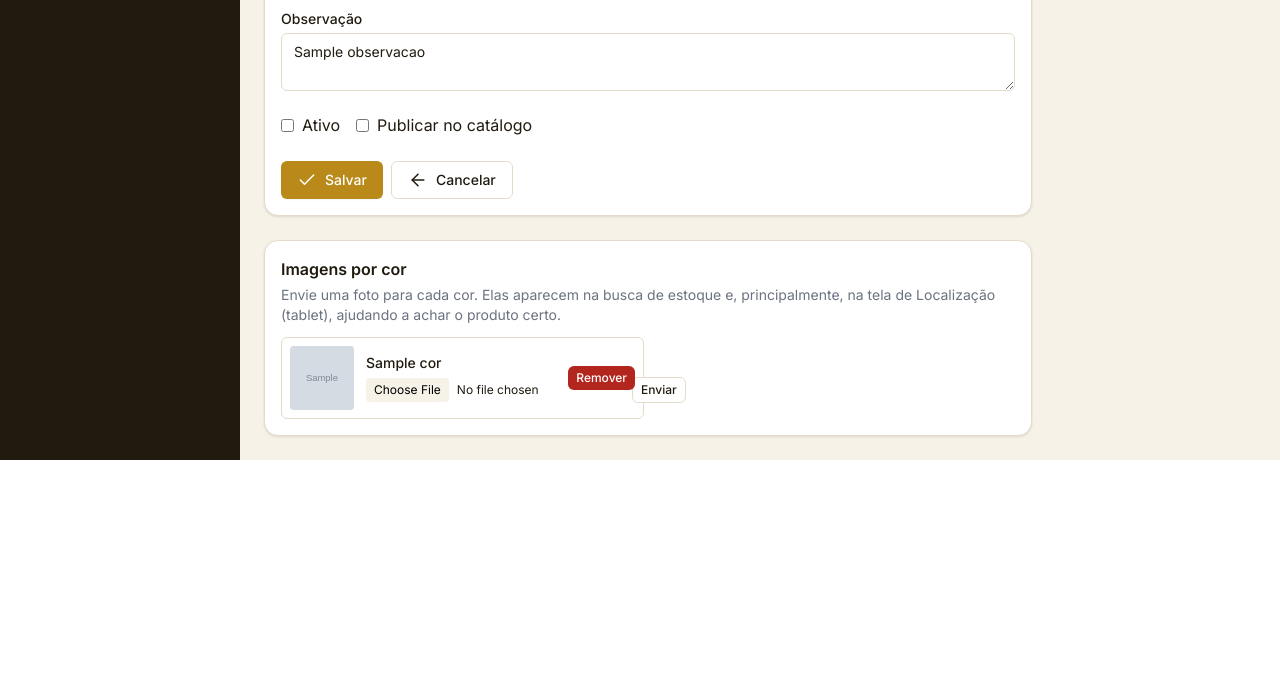
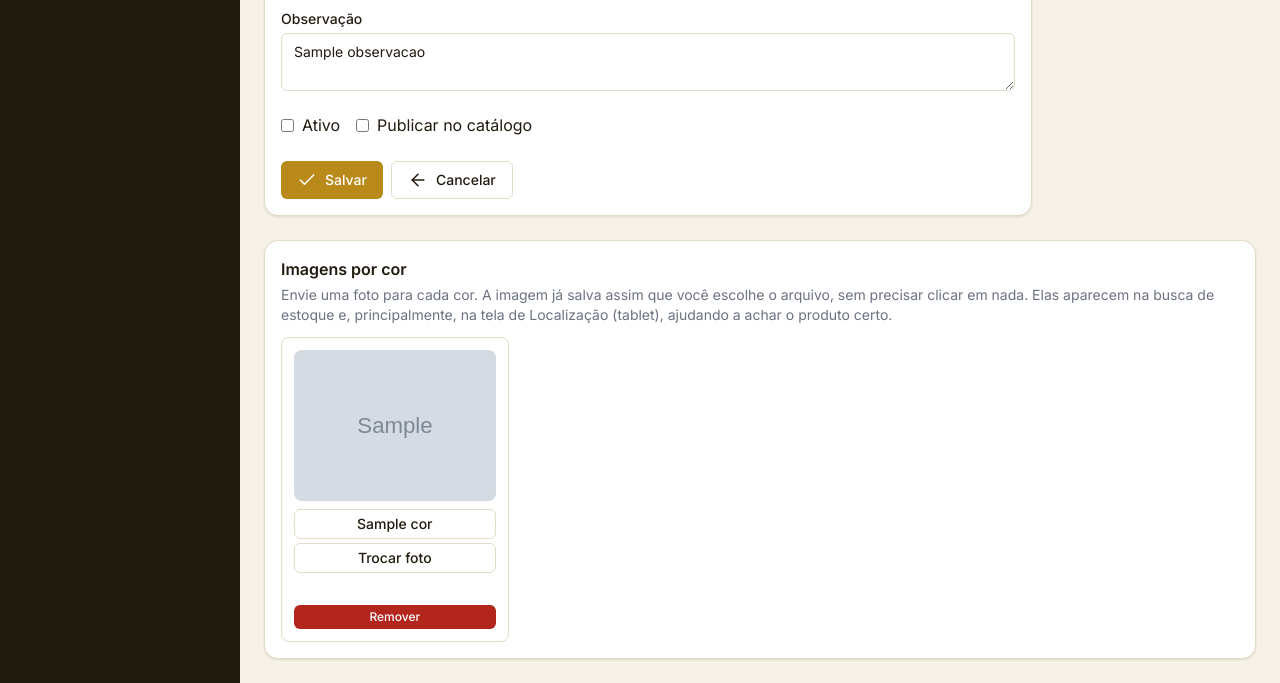
Before and after one commit to NextLayerDev/nl_softwareEstrela, a FastAPI app: template app/web/templates/produtos/form.html in a window 1280 px wide. Shown: the part 631-1314 px from the top of the page. Before the commit the page ends 1091 px from the top, so only its background shows below. Run offline with FastAPI, Linux system fonts and the light colour scheme; the template is opened without the code that fills it: most values are stand-ins (such as "Sample title", 1, 10 or a date in 2020); grey boxes marked "Sample" are stand-in pictures.

Commit message:
feat(produtos): fotos maiores, upload automático e nome de variação editável
Card de "Imagens por cor" ocupa a tela toda, foto sobe assim que o
arquivo é escolhido (sem precisar clicar em Enviar), e o nome da cor
agora é editável inline. Aumenta o tamanho da foto em todos os lugares
que exibem imagem de produto (estoque, pedidos, separação, listagem).
Corrige _linhas.html, que ainda filtrava pelo campo antigo
imagem_filename e nunca mostrava a foto na listagem.

Co-Authored-By: Claude Sonnet 5 <noreply@anthropic.com>

```diff
--- a/app/repositories/produto_repo.py
+++ b/app/repositories/produto_repo.py
@@ -3,12 +3,15 @@ from __future__ import annotations
 from sqlalchemy import func, or_, select
 from sqlalchemy.orm import Session, selectinload
 
-from app.models.produto import Produto
+from app.models.produto import Produto, ProdutoVariacao
 
 
 class ProdutoRepository:
     def get(self, db: Session, produto_id: int) -> Produto | None:
         return db.get(Produto, produto_id)
+
+    def get_variacao(self, db: Session, variacao_id: int) -> ProdutoVariacao | None:
+        return db.get(ProdutoVariacao, variacao_id)
 
     def get_by_codigo(self, db: Session, codigo: str) -> Produto | None:
         return db.scalar(select(Produto).where(Produto.codigo == codigo.strip()))
--- a/app/web/templates/estoque/_cartoes_local.html
+++ b/app/web/templates/estoque/_cartoes_local.html
@@ -3,11 +3,11 @@
 <div class="card border-2 border-marca-borda">
   <div class="flex items-start gap-4">
     {# Foto da cor — destaque para o funcionário reconhecer o modelo. #}
-    <div class="h-28 w-28 flex-shrink-0 overflow-hidden rounded-lg border border-marca-borda bg-marca-fundo">
+    <div class="h-40 w-40 flex-shrink-0 overflow-hidden rounded-lg border border-marca-borda bg-marca-fundo">
       {% if v.imagem_url %}
-        <img src="{{ v.imagem_url }}" alt="{{ p.descricao }} {{ v.cor }}" class="h-28 w-28 object-cover" />
+        <img src="{{ v.imagem_url }}" alt="{{ p.descricao }} {{ v.cor }}" class="h-40 w-40 object-cover" />
       {% else %}
-        <div class="flex h-28 w-28 items-center justify-center text-sm text-gray-400">sem foto</div>
+        <div class="flex h-40 w-40 items-center justify-center text-sm text-gray-400">sem foto</div>
       {% endif %}
     </div>
     <div class="flex flex-1 items-start justify-between gap-4">
--- a/app/web/templates/estoque/_macro_linha.html
+++ b/app/web/templates/estoque/_macro_linha.html
@@ -4,7 +4,7 @@
 <tr id="linha-{{ v.id }}" {% if oob %}hx-swap-oob="true"{% endif %} class="{{ '' if v.ativo else 'opacity-50' }}">
   <td>
     {% if v.imagem_url %}
-      <img src="{{ v.imagem_url }}" alt="{{ v.cor }}" class="h-10 w-10 rounded object-cover" />
+      <img src="{{ v.imagem_url }}" alt="{{ v.cor }}" class="h-14 w-14 rounded object-cover" />
     {% else %}
       <span class="text-xs text-gray-300">—</span>
     {% endif %}
--- a/app/web/templates/pedidos/_busca_resultado.html
+++ b/app/web/templates/pedidos/_busca_resultado.html
@@ -9,9 +9,9 @@
                 htmx.ajax('GET', '/pedidos/saldo/{{ v.id }}?qtd=' + (qtd || 1), {target: '#saldo-box'});
                 document.getElementById('resultado-busca').innerHTML = ''">
   {% if v.imagem_url %}
-    <img src="{{ v.imagem_url }}" alt="" class="h-8 w-8 shrink-0 rounded object-cover" />
+    <img src="{{ v.imagem_url }}" alt="" class="h-12 w-12 shrink-0 rounded object-cover" />
   {% else %}
-    <span class="h-8 w-8 shrink-0 rounded bg-gold-50"></span>
+    <span class="h-12 w-12 shrink-0 rounded bg-gold-50"></span>
   {% endif %}
   <span class="font-mono">{{ p.codigo }}</span>
   <span class="min-w-0 flex-1 truncate">{{ p.descricao }}</span>
--- a/app/web/templates/pedidos/_saldo.html
+++ b/app/web/templates/pedidos/_saldo.html
@@ -2,7 +2,7 @@
 <div class="flex gap-3 rounded-md border border-marca-borda bg-marca-fundo p-3 text-sm">
   {% if variacao.imagem_url %}
   <img src="{{ variacao.imagem_url }}" alt="{{ variacao.cor }}"
-       class="h-20 w-20 flex-shrink-0 rounded border border-marca-borda object-cover" />
+       class="h-28 w-28 flex-shrink-0 rounded border border-marca-borda object-cover" />
   {% endif %}
   <div class="flex-1">
   <p class="font-semibold">{{ produto.codigo }} — {{ produto.descricao }} {% if variacao.cor %}({{ variacao.cor }}){% endif %}</p>
--- a/app/web/templates/produtos/_linhas.html
+++ b/app/web/templates/produtos/_linhas.html
@@ -1,9 +1,9 @@
 {% for p in produtos %}
-{% set vimg = (p.variacoes | selectattr("imagem_filename") | list | first) %}
+{% set vimg = (p.variacoes | selectattr("imagem_url") | list | first) %}
 <tr class="{{ '' if p.ativo else 'opacity-50' }}">
   <td>
     {% if vimg %}
-      <img src="{{ vimg.imagem_url }}" alt="{{ p.codigo }}" class="h-10 w-10 rounded object-cover" />
+      <img src="{{ vimg.imagem_url }}" alt="{{ p.codigo }}" class="h-14 w-14 rounded object-cover" />
     {% else %}
       <span class="text-xs text-gray-300">—</span>
     {% endif %}
--- a/app/web/templates/produtos/_thumb_variacao.html
+++ b/app/web/templates/produtos/_thumb_variacao.html
@@ -1,27 +1,37 @@
-<div id="var-thumb-{{ variacao.id }}" class="flex items-center gap-3 rounded-md border border-marca-borda p-2">
-  <div class="h-16 w-16 flex-shrink-0 overflow-hidden rounded bg-marca-fundo">
+<div id="var-thumb-{{ variacao.id }}" class="flex flex-col items-center gap-2 rounded-lg border border-marca-borda p-3">
+  <div class="aspect-square w-full overflow-hidden rounded-lg bg-marca-fundo">
     {% if variacao.imagem_url %}
       <img src="{{ variacao.imagem_url }}" alt="{{ variacao.cor or 'padrão' }}"
-           class="h-16 w-16 object-cover" />
+           class="h-full w-full object-cover" />
     {% else %}
-      <div class="flex h-16 w-16 items-center justify-center text-[10px] text-gray-400">sem foto</div>
+      <div class="flex h-full w-full items-center justify-center text-xs text-gray-400">sem foto</div>
     {% endif %}
   </div>
-  <div class="min-w-0 flex-1">
-    <div class="text-sm font-medium">{{ variacao.cor or "padrão" }}</div>
-    <form hx-post="/produtos/variacao/{{ variacao.id }}/imagem"
-          hx-encoding="multipart/form-data"
-          hx-target="#var-thumb-{{ variacao.id }}"
-          hx-swap="outerHTML"
-          class="mt-1 flex items-center gap-2">
-      <input type="file" name="imagem" accept="image/*" required
-             class="text-xs file:mr-2 file:rounded file:border-0 file:bg-gold-100 file:px-2 file:py-1" />
-      <button type="submit" class="btn-secundario px-2 py-1 text-xs">Enviar</button>
+  <div class="w-full text-center">
+    <input type="text" name="cor" value="{{ variacao.cor }}" placeholder="padrão"
+           hx-post="/produtos/variacao/{{ variacao.id }}/cor"
+           hx-trigger="change"
+           hx-target="#var-thumb-{{ variacao.id }}"
+           hx-swap="outerHTML"
+           class="input py-1 text-center text-sm font-medium" />
+    <form hx-encoding="multipart/form-data">
+      <label class="mt-1 block cursor-pointer text-xs">
+        <input type="file" name="imagem" accept="image/*" class="hidden"
+               hx-post="/produtos/variacao/{{ variacao.id }}/imagem"
+               hx-trigger="change"
+               hx-target="#var-thumb-{{ variacao.id }}"
+               hx-swap="outerHTML"
+               hx-indicator="#var-carregando-{{ variacao.id }}" />
+        <span class="btn-secundario inline-block w-full px-2 py-1">
+          {{ "Trocar foto" if variacao.imagem_url else "Enviar foto" }}
+        </span>
+      </label>
     </form>
+    <span id="var-carregando-{{ variacao.id }}" class="carregando" role="status">enviando…</span>
   </div>
   {% if variacao.imagem_url %}
   <button hx-post="/produtos/variacao/{{ variacao.id }}/imagem/remover"
           hx-target="#var-thumb-{{ variacao.id }}" hx-swap="outerHTML"
-          class="btn-perigo px-2 py-1 text-xs">Remover</button>
+          class="btn-perigo w-full px-2 py-1 text-xs">Remover</button>
   {% endif %}
 </div>
--- a/app/web/templates/produtos/form.html
+++ b/app/web/templates/produtos/form.html
@@ -130,13 +130,14 @@
 
 {% if produto %}
 {# Foto por cor: o funcionário identifica o modelo visualmente no estoque/tablet. #}
-<div class="card mt-6 max-w-3xl">
+<div class="card mt-6">
   <h3 class="mb-1 font-semibold">Imagens por cor</h3>
   <p class="mb-3 text-sm text-gray-500">
-    Envie uma foto para cada cor. Elas aparecem na busca de estoque e, principalmente, na tela de
-    Localização (tablet), ajudando a achar o produto certo.
+    Envie uma foto para cada cor. A imagem já salva assim que você escolhe o arquivo, sem precisar
+    clicar em nada. Elas aparecem na busca de estoque e, principalmente, na tela de Localização
+    (tablet), ajudando a achar o produto certo.
   </p>
-  <div class="grid grid-cols-1 gap-2 sm:grid-cols-2">
+  <div class="grid grid-cols-2 gap-4 sm:grid-cols-3 lg:grid-cols-4 xl:grid-cols-5">
     {% for variacao in produto.variacoes %}
       {% include "produtos/_thumb_variacao.html" %}
     {% else %}
--- a/app/web/templates/separacao/conferencia.html
+++ b/app/web/templates/separacao/conferencia.html
@@ -49,7 +49,7 @@
           </td>
           <td>
             {% if v.imagem_url %}
-              <img src="{{ v.imagem_url }}" alt="{{ v.cor }}" class="h-12 w-12 rounded-lg object-cover" />
+              <img src="{{ v.imagem_url }}" alt="{{ v.cor }}" class="h-16 w-16 rounded-lg object-cover" />
             {% else %}
               <span class="text-xs text-gray-300">—</span>
             {% endif %}
```
Also changed, not shown: app/controllers/produto_controller.py (+6 -1 lines), app/schemas/produto.py (+9 -0 lines), app/services/produto_service.py (+12 -0 lines).
